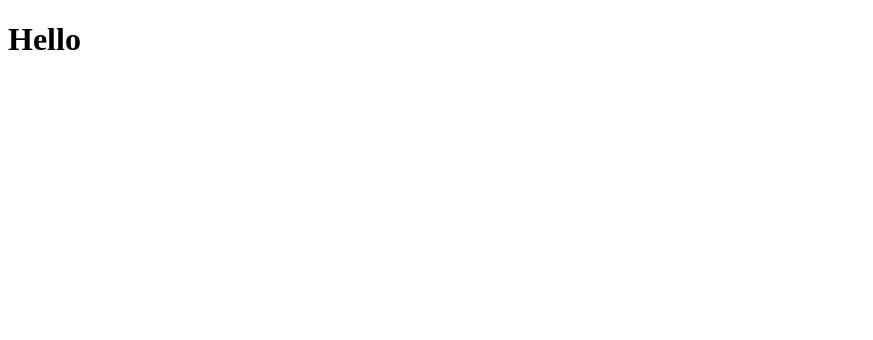
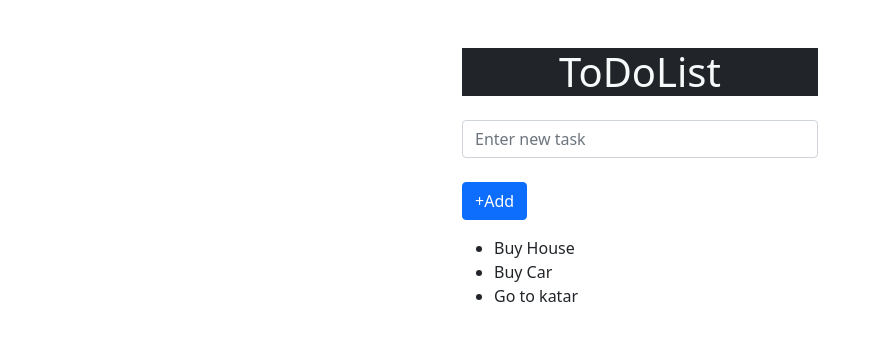
Before and after one commit to chetas11/ToDoList, a React app: page / in a window 1280 px wide. Shown: the whole page, without its empty margins (0-873 px from the left). Built offline with nearby package versions, Linux system fonts and the light colour scheme.

Commit message:
added ui

```diff
--- a/index.html
+++ b/index.html
@@ -3,6 +3,8 @@
 <head>
     <meta charset="UTF-8">
     <meta name="viewport" content="width=device-width, initial-scale=1.0">
+    <link href="https://cdn.jsdelivr.net/npm/bootstrap@5.0.0-beta1/dist/css/bootstrap.min.css" rel="stylesheet"
+        integrity="sha384-giJF6kkoqNQ00vy+HMDP7azOuL0xtbfIcaT9wjKHr8RbDVddVHyTfAAsrekwKmP1" crossorigin="anonymous">
     <title>TODOLIST</title>
 </head>
 <body>
--- a/src/scripts.js
+++ b/src/scripts.js
@@ -2,8 +2,26 @@ import React, {useState} from "react";
 import ReactDOM from "react-dom";
 
 const App = () =>{
+
+    const tasks = ["Buy House", "Buy Car", "Go to katar"]
+
     return(
-        <h1>Hello</h1>
+        <div className="container mt-5">
+            <div className="row">
+                <div className="col-lg-4 col-md-4 col-sm-4"></div>
+                <div className="col-lg-4 col-md-4 col-sm-4">
+                    <h1 className="text-light text-center bg-dark">ToDoList</h1>
+                    <input className="form-control my-4" placeholder="Enter new task"></input>
+                    <button className="btn btn-md btn-primary">+Add</button>
+                    <ul className="mt-3">
+                        {tasks.map((each)=>{
+                            return <li>{each}</li>
+                        })}
+                    </ul>
+                </div>
+                <div className="col-lg-4 col-md-4 col-sm-4"></div>
+            </div>
+        </div>
     )
 }
 
```
Also changed, not shown: dist/index.html, 2 other files.
